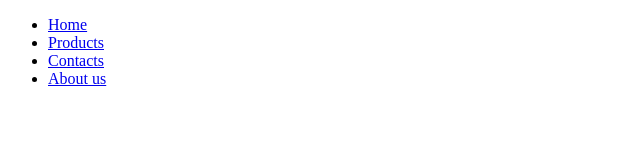
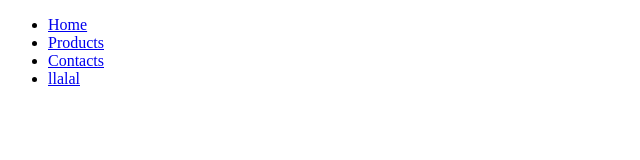
Before and after one commit to IuliiaSushko/training_1, a plain HTML site: page курс/training/index.html in a window 1280 px wide. Shown: the full height of the page, 0-640 px from the left. Drawn offline with Linux system fonts and the light colour scheme.

Commit message:
add conflict

```diff
--- a/курс/training/index.html
+++ b/курс/training/index.html
@@ -11,7 +11,7 @@
       <li><a href="#">Home</a></li>
       <li><a href="#">Products</a></li>
       <li><a href="#">Contacts</a></li>
-      <li><a href="#">About us</a></li>
+      <li><a href="#">llalal</a></li>
     </ul>
   </body>
 </html>
```
